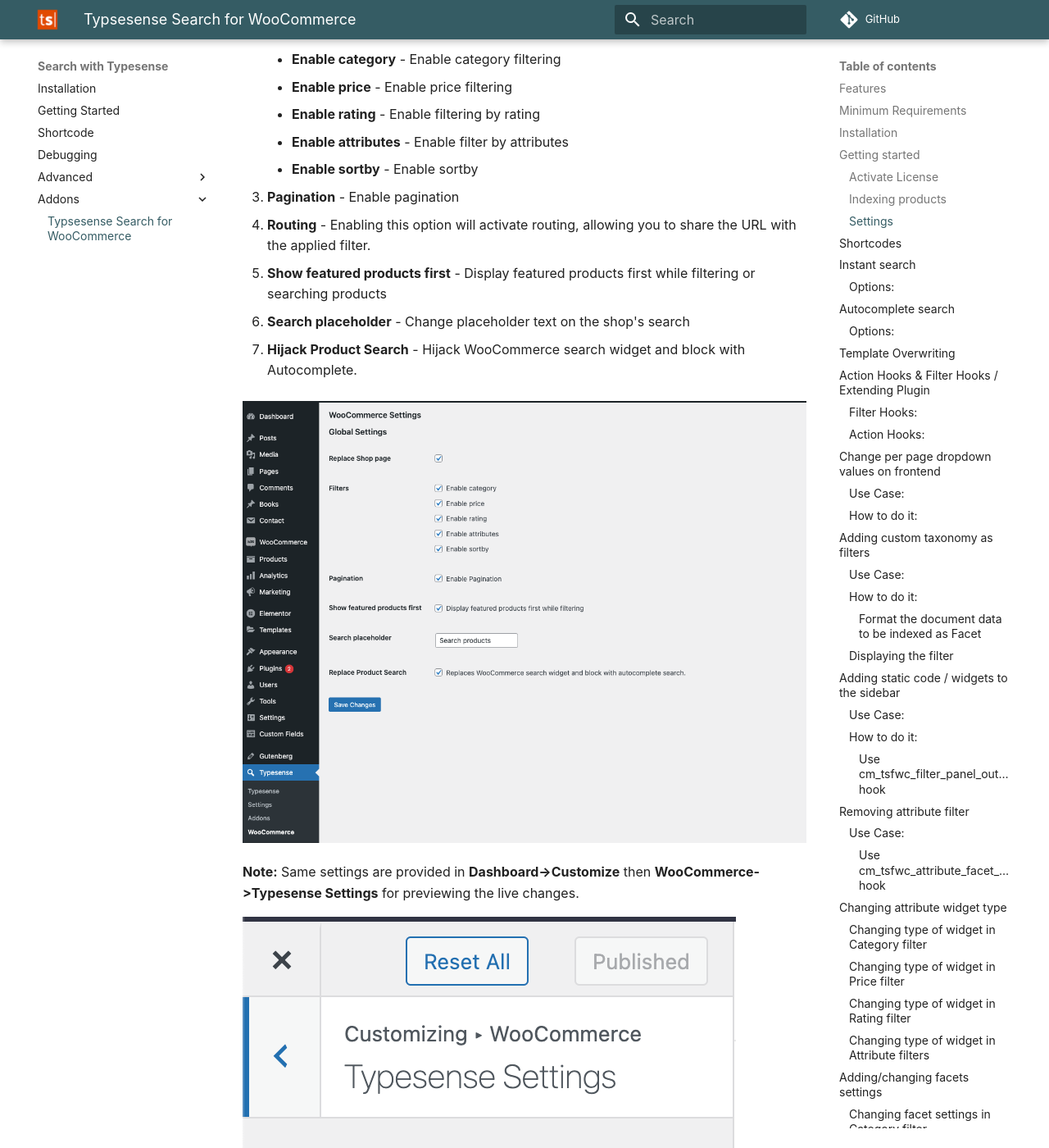
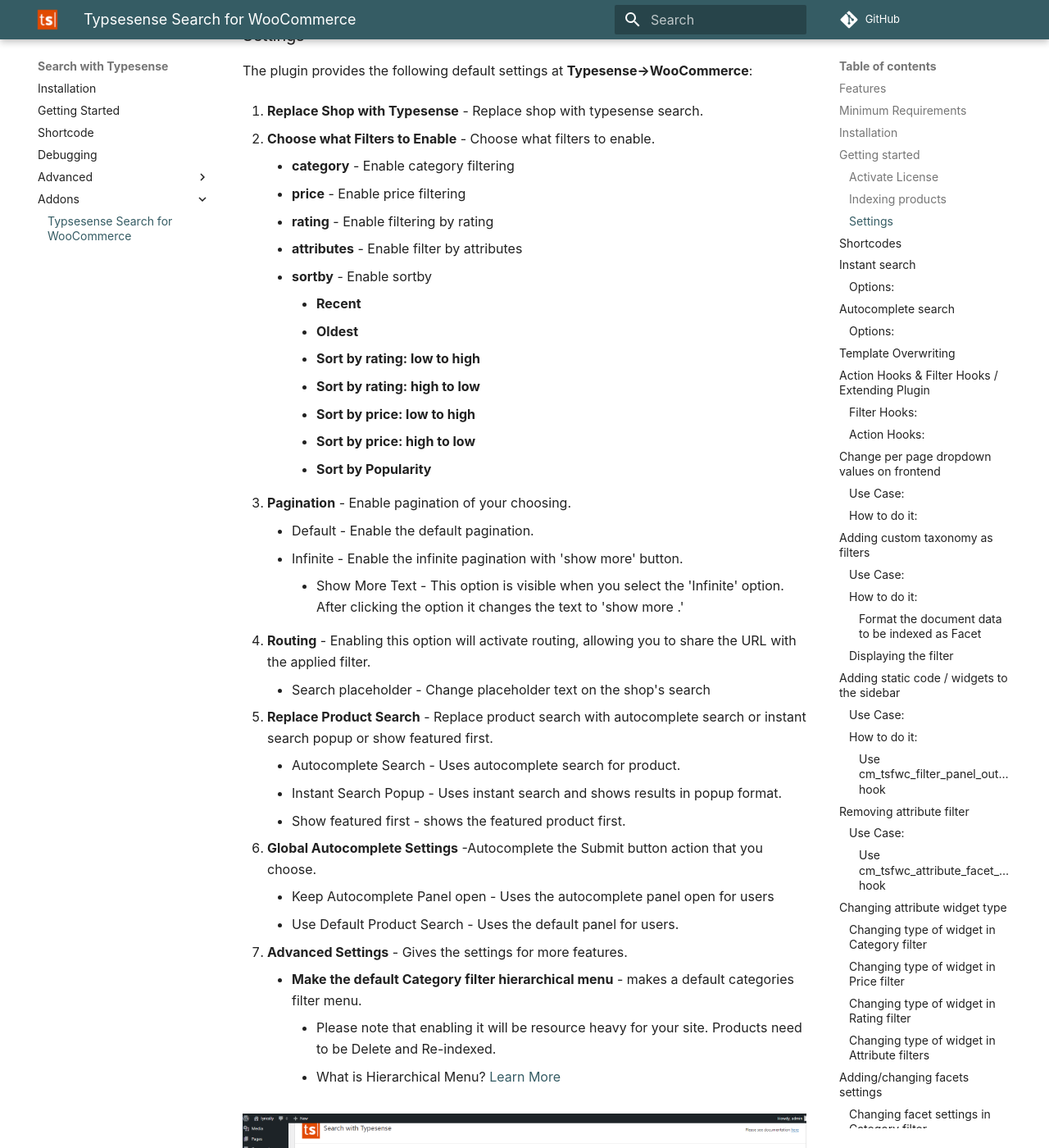
Before and after one commit to codemanas/cm-typesense-docs, an MkDocs documentation site: the page built from docs/tsfwc.md, in a window 1280 px wide and 1400 px high, scrolled down 2669 px. Shown: the whole window at 82% size. Built offline with MkDocs 1.6.1 and Material for MkDocs 9.7.7, drawn with Linux system fonts in a browser that asks for light colours; some web fonts are replaced; comment, search, counter and statistics services are not loaded.

Commit message:
Updates on cm-typesense-docs

```diff
--- a/docs/tsfwc.md
+++ b/docs/tsfwc.md
@@ -34,7 +34,7 @@
 ### Activate License
 After activating the plugin, go to **Typesense->Addons**, then activate the license.
 
-![License Activate](img/license.png)
+![License Activate](img/Activation.png)
 
 ### Indexing products
 
@@ -46,36 +46,56 @@
 4. After that, click the **Index** button to index. It may take few minutes depending upon the number of products you have.
 5. When the indexing is complete, you will get the success message and process is complete.
 
-![Product Indexing](img/indexing.png)
+![Product Indexing](img/Search.png)
 
 ### Settings
 
 The plugin provides the following default settings at **Typesense->WooCommerce**:
 
-1. **Hijack Shop page** - Hijack shop page listing by the instant search
+1. **Replace Shop with Typesense** - Replace shop with typesense search.
 
-2. **Filters**
-	* **Enable category** - Enable category filtering
-	* **Enable price** - Enable price filtering
-	* **Enable rating** - Enable filtering by rating
-	* **Enable attributes** - Enable filter by attributes
-	* **Enable sortby** - Enable sortby
+2. **Choose what Filters to Enable** - Choose what filters to enable.
+	* **category** - Enable category filtering
+	* **price** - Enable price filtering
+	* **rating** - Enable filtering by rating
+	* **attributes** - Enable filter by attributes
+	* **sortby** - Enable sortby
+		* **Recent**
+		*  **Oldest**
+		*   **Sort by rating: low to high**
+		*   **Sort by rating: high to low**
+		*   **Sort by price: low to high**
+		*   **Sort by price: high to low**
+		*   **Sort by Popularity**
 
-3. **Pagination** - Enable pagination
+3. **Pagination** - Enable pagination of your choosing.
+     + Default - Enable the default pagination.
+     + Infinite - Enable the infinite pagination with 'show more' button.
+        + Show More Text - This option is visible when you select the 'Infinite' option. After clicking the option it changes the text to 'show more .'
 
 4. **Routing** - Enabling this option will activate routing, allowing you to share the URL with the applied filter.
+     + Search placeholder - Change placeholder text on the shop's search
 
-5. **Show featured products first** - Display featured products first while filtering or searching products
+5. **Replace Product Search** - Replace product search with autocomplete search or instant search popup or show featured first.
+      + Autocomplete Search - Uses autocomplete search for product.
+      + Instant Search Popup - Uses instant search and shows results in popup format.
+      + Show featured first - shows the featured product first.
 
-6. **Search placeholder** - Change placeholder text on the shop's search
 
-7. **Hijack Product Search** - Hijack WooCommerce search widget and block with Autocomplete.
+6. **Global Autocomplete Settings** -Autocomplete the Submit button action that you choose.
+      + Keep Autocomplete Panel open -  Uses the autocomplete panel open for users
+	   + Use Default Product Search - Uses the default panel for users.
 
-![Product Setting](img/setting.png)
+7. **Advanced Settings** - Gives the settings for more features.
+       * **Make the default Category filter hierarchical menu** - makes a default categories filter menu.
+        + Please note that enabling it will be resource heavy for your site. Products need to be Delete and Re-indexed.
+        + What is Hierarchical Menu? <a href = "https://docs.wptypesense.com/tsfwc/#making-category-menu-filter-a-hierarchical-menu">Learn More</a>
+
+![Product Setting](img/Settings.png)
 
 **Note:** Same settings are provided in **Dashboard->Customize** then **WooCommerce->Typesense Settings** for previewing the live changes.
 
-![Product Customizer Setting](img/customizer.png)
+![Product Customizer Setting](img/Customize.png)
 
 ## Shortcodes
 
```
Also changed, not shown: docs/img/Activation.png (added), docs/img/Customize.png (added), docs/img/Search.png (added), docs/img/Settings.png (added).
